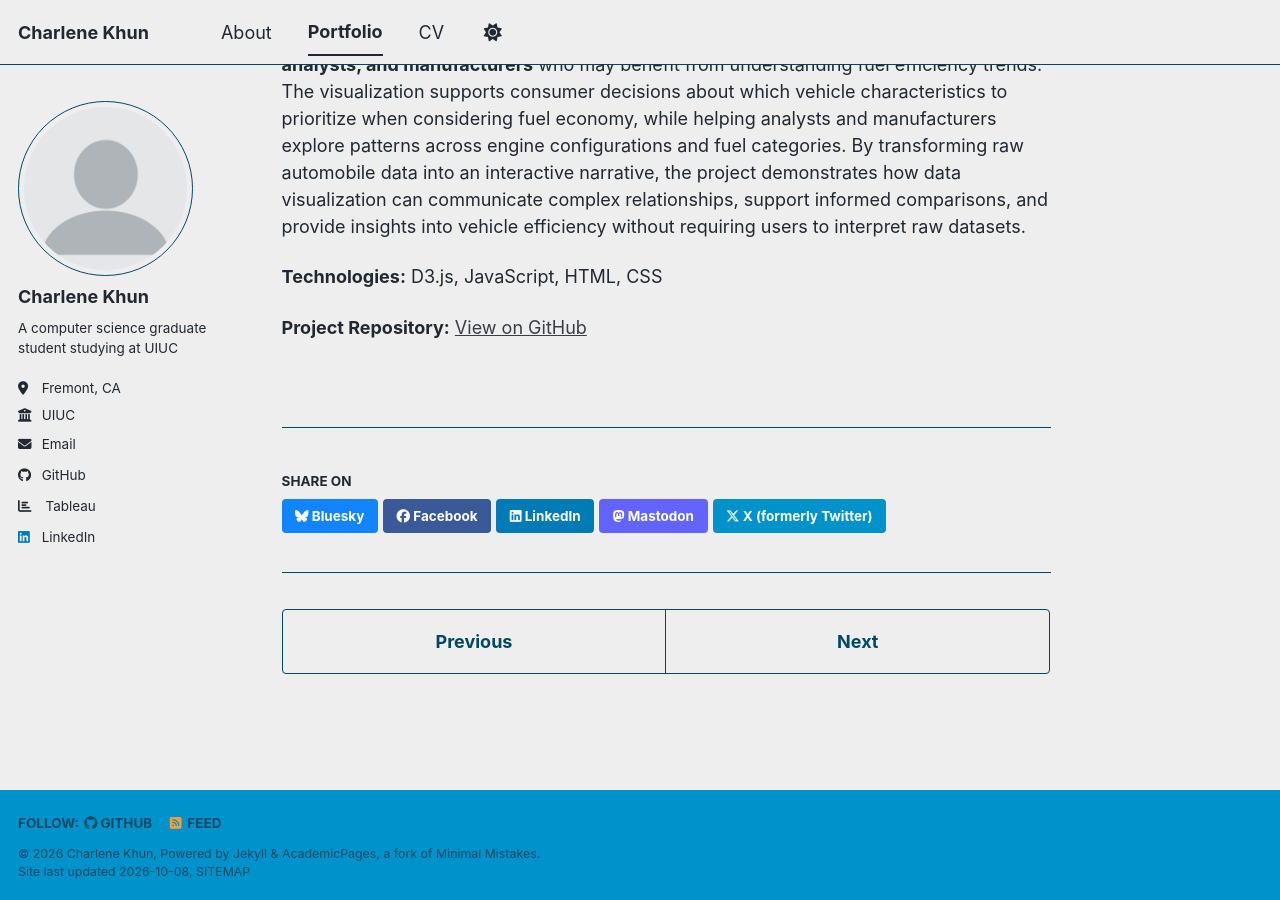
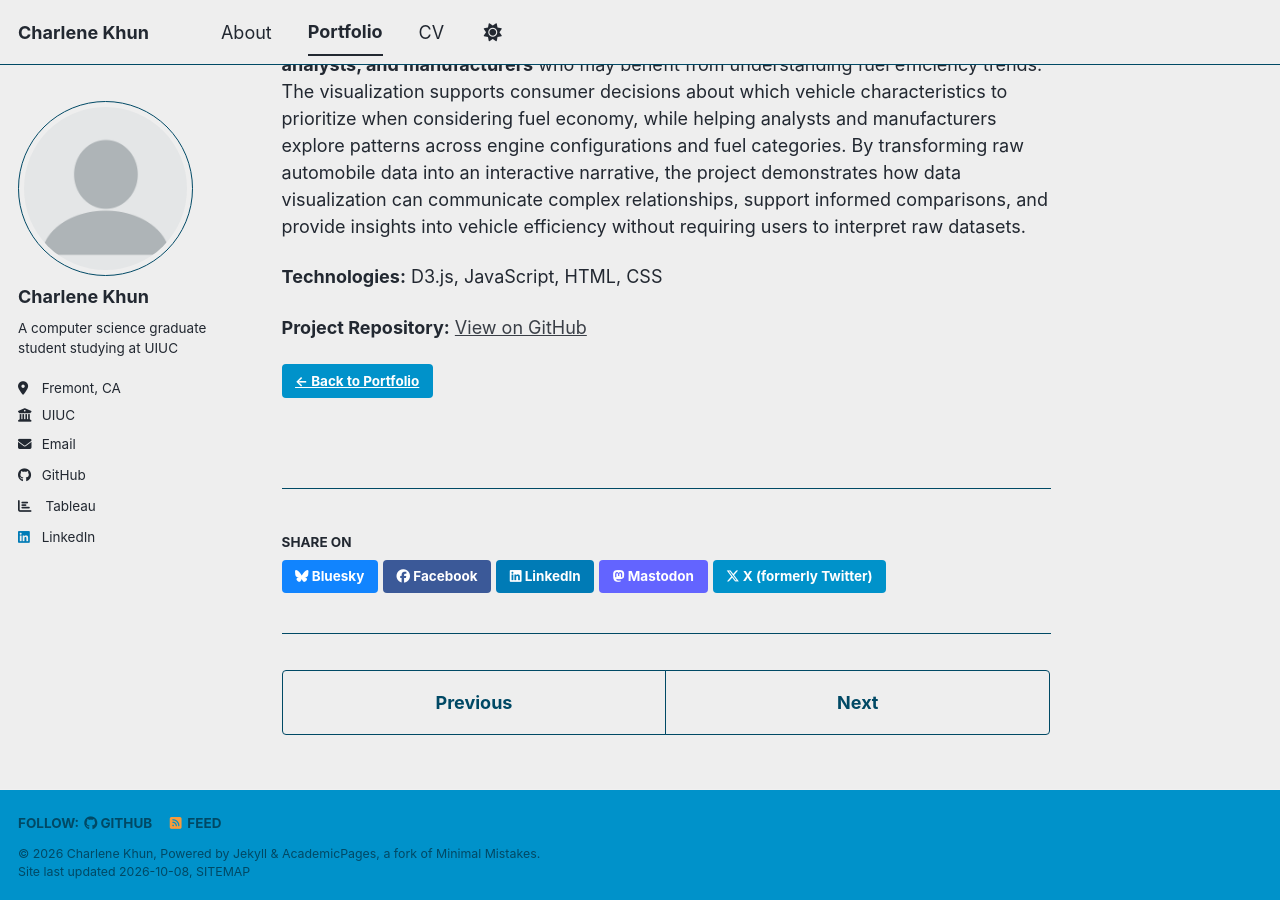
Before and after one commit to charlene-khun/charlene-khun.github.io, a Jekyll site: the page built from _portfolio/portfolio-1.md, in a window 1280 px wide and 900 px high, scrolled down 748 px. Built offline with Jekyll 4.4.1, drawn with Linux system fonts in a browser that asks for light colours; a style sheet for code colours, icons or effects is not loaded.

Commit message:
Update portfolio-1.md

```diff
--- a/_portfolio/portfolio-1.md
+++ b/_portfolio/portfolio-1.md
@@ -17,3 +17,7 @@ The primary stakeholders for this project are **vehicle consumers, automotive in
 **Technologies:** D3.js, JavaScript, HTML, CSS
 
 **Project Repository:** [View on GitHub](https://github.com/charlene-khun/Khun416NarrativeVisualizationProject)
+
+<a href="{{ '/portfolio/' | relative_url }}" class="btn btn--primary">
+  ← Back to Portfolio
+</a>
```
